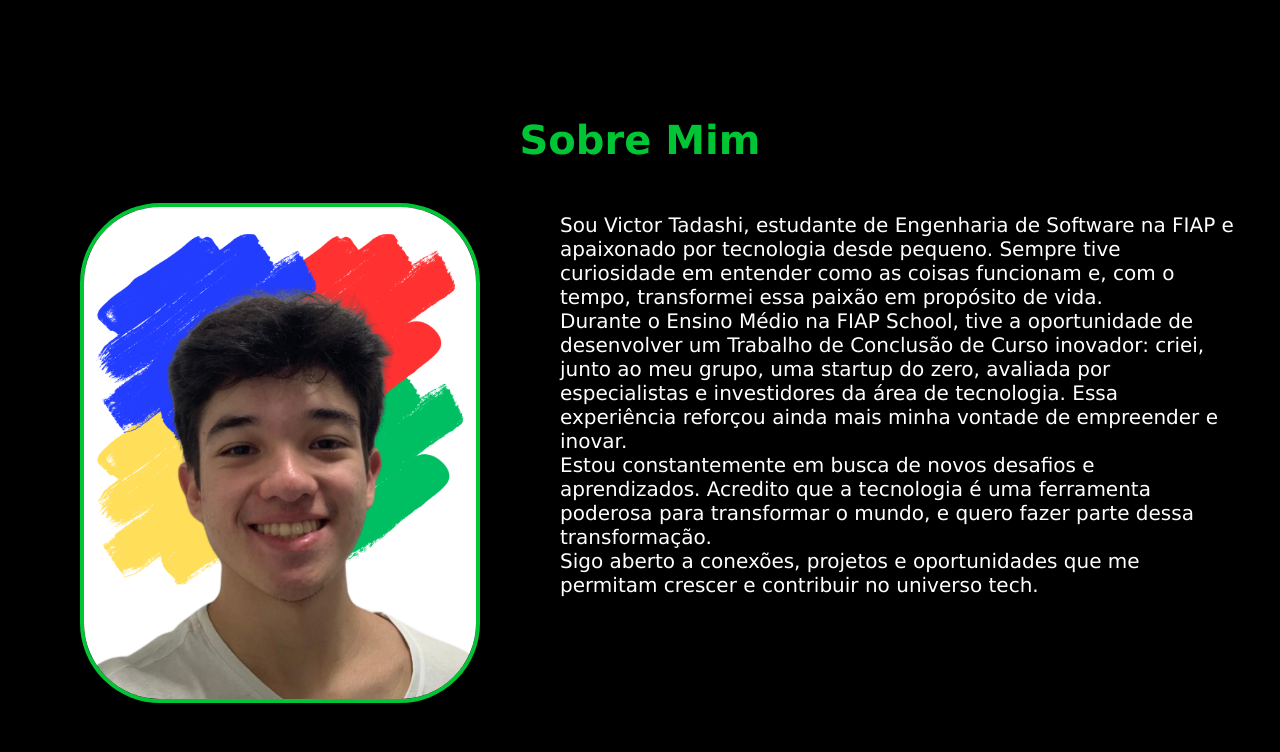
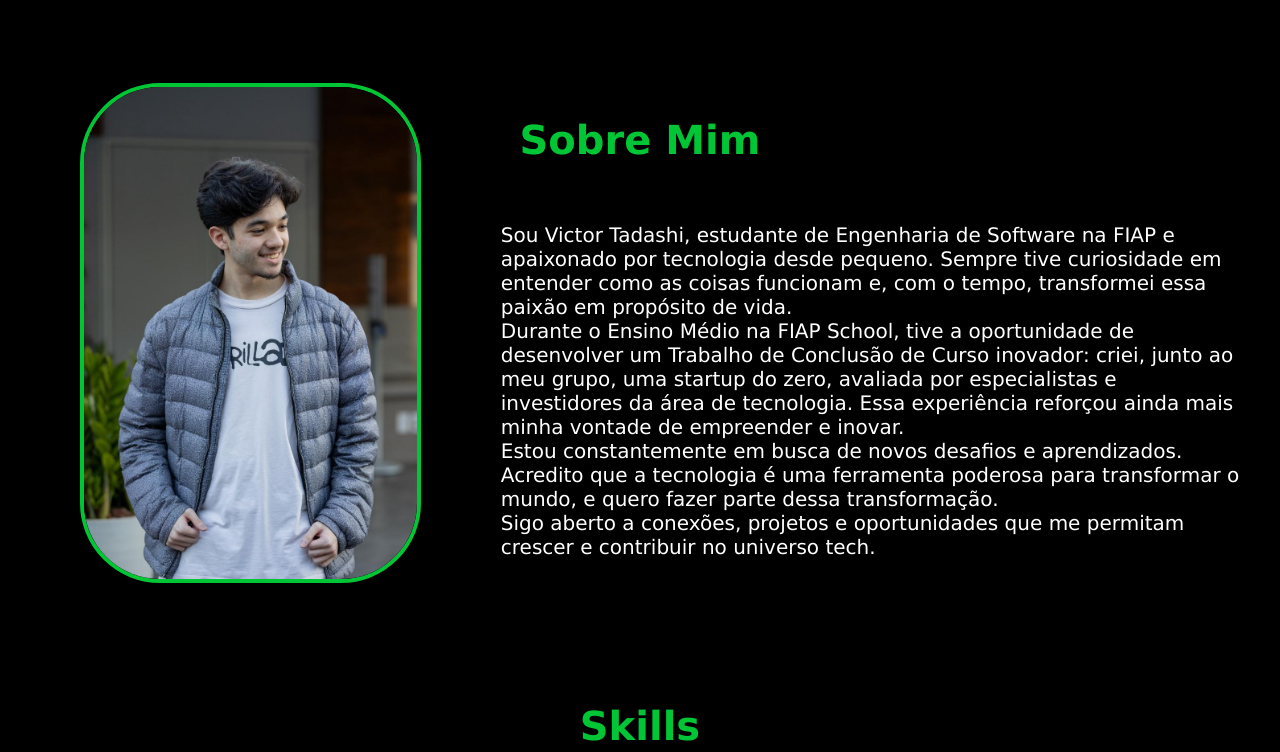
Before and after one commit to VictorTadashi/Portifolio, a plain HTML site: page index.html in a window 1280 px wide. Shown: the part 608-1360 px from the top of the page. Drawn offline with nearby package versions, Linux system fonts and the light colour scheme.

Commit message:
Ajuste de imagem Sobre Mim

```diff
--- a/index.html
+++ b/index.html
@@ -60,7 +60,7 @@
     <section class="container_secundario" id="container_secundario">
       <h2 class="titulo_secundario">Sobre Mim</h2>
         <div class="container_sobremim">
-            <img src="./imagens/ImagemPortifólio.png" alt="Imagem de Victor Tadashi" class="imagem_sobremim" data-aos="fade-right">
+            <img src="./imagens/ImagemPortifólio.jpg" alt="Imagem de Victor Tadashi" class="imagem_sobremim" data-aos="fade-right">
             <div class="texto_sobremim" data-aos="fade-left">
             <p>Sou Victor Tadashi, estudante de Engenharia de Software na FIAP e apaixonado por tecnologia desde pequeno. Sempre tive curiosidade em entender como as coisas funcionam e, com o tempo, transformei essa paixão em propósito de vida.</p>
             <p>Durante o Ensino Médio na FIAP School, tive a oportunidade de desenvolver um Trabalho de Conclusão de Curso inovador: criei, junto ao meu grupo, uma startup do zero, avaliada por especialistas e investidores da área de tecnologia. Essa experiência reforçou ainda mais minha vontade de empreender e inovar.</p>
--- a/style.css
+++ b/style.css
@@ -294,8 +294,7 @@ body{
 
 .titulo_secundario{
     display: flex;
-    margin-top: 120px;
-    margin-bottom: 20px;
+    /* margin-top: 120px; */
     justify-content: center ;
     font-size: 40px;
     color: var(--cor-secundaria);
@@ -309,14 +308,14 @@ body{
 .texto_sobremim{
     margin-left: 80px;
     font-size: 20px;
-    margin-top: 10px;
+    margin-top: 20px;
 }
 
 .imagem_sobremim{
     width: 400px;
     height: 500px;
     border-radius: 80px;
-    margin: 0 0 0 40px;
+    margin: -120px 0 0 40px;
     border: 4px solid var(--cor-secundaria);
 }
 
@@ -746,7 +745,7 @@ body{
 
   .imagem_sobremim {
     width: 90%;
-    max-width: 320px;
+    max-width: 300px;
     height: auto;
     border-radius: 40px;
     margin: 0 auto;
```
Also changed, not shown: imagens/ImagemPortifólio.jpg (added), imagens/ImagemPortifólio.png (deleted).
